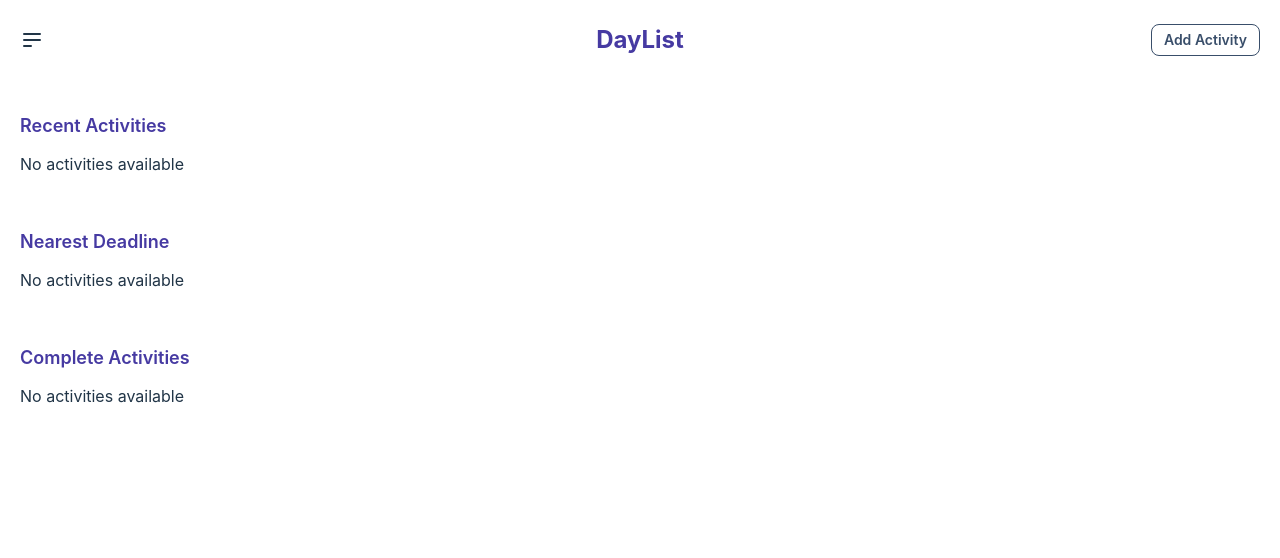
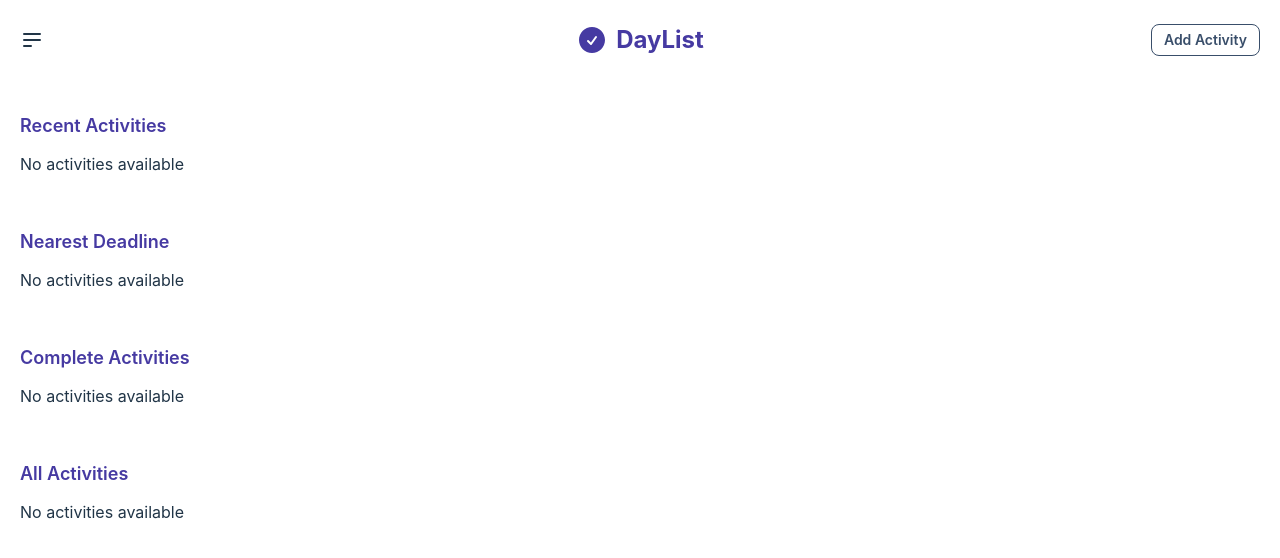
Before and after one commit to fiwz/bearmentor-task-management, a React (Vite) app: page / in a window 1280 px wide. Shown: the top 558 px of the page. Built offline with nearby package versions, Linux system fonts and the light colour scheme.

Commit message:
feat: update card style and filter per section

```diff
--- a/src/components/card.tsx
+++ b/src/components/card.tsx
@@ -2,8 +2,12 @@ import dayjs from "dayjs";
 import React from "react";
 import { ActivityContext } from "../context/activity-context";
 
-// import { DummyCard } from "./cards-dummy";
 import { TagIcon } from "@heroicons/react/24/solid";
+import {
+  PencilSquareIcon,
+  TrashIcon,
+  CheckCircleIcon,
+} from "@heroicons/react/24/outline";
 
 function getBadgeClass() {
   const tagClasses = ["", "badge-primary", "badge-secondary", "badge-accent"];
@@ -20,6 +24,7 @@ const ActivityCard = ({ activities }: any) => {
           <div key={activity.id} className="card bg-base-100 w-auto shadow-xl">
             <div className="card-body">
               <h2 className="card-title text-base">{activity.name}</h2>
+              <div className="flex flex-col flex-wrap">
                 <p className="text-secondary text-xs">
                   Start Date:{" "}
                   {dayjs(activity.startDate)
@@ -32,6 +37,7 @@ const ActivityCard = ({ activities }: any) => {
                     .format("dddd, MMMM D, YYYY h:mm A")
                     .toString()}
                 </p>
+              </div>
               <p className="text-sm pb-3">{activity.description}</p>
 
               <div className="flex content-center flex-wrap gap-1">
@@ -50,28 +56,28 @@ const ActivityCard = ({ activities }: any) => {
                 )}
               </div>
 
-              <div className="card-actions justify-end mt-5">
+              <div className="flex card-actions justify-end mt-5">
+                <button
+                  className="btn btn-outline btn-sm btn-error text-xs"
+                  onClick={() => ctxValue?.deleteActivity(activity.id)}
+                >
+                  <TrashIcon className="size-4 text-error" />
+                </button>
+                <button
+                  className="btn btn-outline btn-sm btn-secondary text-xs"
+                  onClick={() => ctxValue?.showActivity(activity.id)}
+                >
+                  <PencilSquareIcon className="size-4 text-secondary" />
+                </button>
                 {activity.status === 1 && (
                   <button
                     className="btn btn-sm btn-primary text-xs"
                     onClick={() => ctxValue?.markCompleteActivity(activity.id)}
                   >
-                    Mark as Complete
+                    <CheckCircleIcon className="size-4 text-white" />
+                    Mark as Done
                   </button>
                 )}
-                <button
-                  className="btn btn-sm btn-secondary text-xs"
-                  onClick={() => ctxValue?.deleteActivity(activity.id)}
-                >
-                  Delete
-                </button>
-                <a
-                  href="#modalForm"
-                  className="btn btn-sm btn-secondary text-xs"
-                  onClick={() => ctxValue?.showActivity(activity.id)}
-                >
-                  Update
-                </a>
               </div>
             </div>
           </div>
--- a/src/components/forms/activity-form.tsx
+++ b/src/components/forms/activity-form.tsx
@@ -24,13 +24,11 @@ const ActivityForm = () => {
   const {
     register,
     handleSubmit,
-    watch,
+    // watch,
     reset,
     formState: { errors },
     setValue,
   } = useForm<Inputs>();
-
-  console.log(watch("name"));
 
   const onSubmit: SubmitHandler<Inputs> = (data) => {
     if (data.type == "update") {
@@ -98,19 +96,19 @@ const ActivityForm = () => {
               ✕
             </button>
           </div>
-          <h3 className="font-bold">
+          <h3 className="font-bold text-lg">
             {activityToUpdate ? "Update" : "Create New"} Activity
           </h3>
           <form onSubmit={handleSubmit(onSubmit)}>
             <input
               type="hidden"
               {...register("id")}
-              defaultValue={activityToUpdate ? activityToUpdate?.id : ""}
+              // defaultValue={activityToUpdate ? activityToUpdate?.id : ""}
             />
             <input
               type="hidden"
               {...register("type")}
-              defaultValue={activityToUpdate ? "update" : "create"}
+              // defaultValue={activityToUpdate ? "update" : "create"}
             />
             <div className="flex flex-col justify-center">
               <label className="form-control w-full">
@@ -125,7 +123,7 @@ const ActivityForm = () => {
                   })}
                   placeholder="Example: Snowboarding"
                   className="input input-bordered w-full"
-                  defaultValue={activityToUpdate ? activityToUpdate?.name : ""}
+                  // defaultValue={activityToUpdate ? activityToUpdate?.name : ""}
                 />
                 {errors.name && (
                   <p role="alert" className="text-xs text-error pt-1">
@@ -141,9 +139,9 @@ const ActivityForm = () => {
                 <textarea
                   {...register("description")}
                   className="input input-bordered w-full py-2"
-                  defaultValue={
-                    activityToUpdate ? activityToUpdate?.description : ""
-                  }
+                  // defaultValue={
+                  //   activityToUpdate ? activityToUpdate?.description : ""
+                  // }
                 ></textarea>
               </label>
 
@@ -157,9 +155,9 @@ const ActivityForm = () => {
                   {...register("tags")}
                   placeholder=""
                   className="input input-bordered w-full"
-                  defaultValue={
-                    activityToUpdate ? activityToUpdate?.tags.join(",") : ""
-                  }
+                  // defaultValue={
+                  //   activityToUpdate ? activityToUpdate?.tags.join(",") : ""
+                  // }
                 />
                 <div className="label">
                   <span className="label-text-alt">
@@ -234,7 +232,7 @@ const ActivityForm = () => {
                         {...register("status")}
                         type="checkbox"
                         className="toggle toggle-primary"
-                        defaultChecked={activityToUpdate?.status ? true : false}
+                        defaultChecked={activityToUpdate?.status ? false : true}
                       />
                     </label>
                   </div>
@@ -244,7 +242,7 @@ const ActivityForm = () => {
 
             <div className="flex justify-end gap-2 mt-2">
               <button
-                className="btn btn-primary btn-outline my-3 w-40"
+                className="btn btn-primary btn-outline my-3 w-28"
                 onClick={() => {
                   resetForm();
                   ctxValue.updateModalForm(false);
@@ -252,7 +250,7 @@ const ActivityForm = () => {
               >
                 Cancel
               </button>
-              <button className="btn btn-primary my-3 w-40" type="submit">
+              <button className="btn btn-primary my-3 w-28" type="submit">
                 {activityToUpdate ? "Update" : "Add"}
               </button>
             </div>
--- a/src/components/layouts/navigation.tsx
+++ b/src/components/layouts/navigation.tsx
@@ -3,6 +3,8 @@ import {
   ActivityContext,
   ActivityContextType,
 } from "../../context/activity-context";
+
+import { CheckCircleIcon } from "@heroicons/react/24/solid";
 
 const Navigation = () => {
   const ctxValue = React.useContext(ActivityContext) as ActivityContextType;
@@ -54,6 +56,7 @@ const Navigation = () => {
             className="btn btn-ghost text-2xl text-secondary font-bold"
             href="/"
           >
+            <CheckCircleIcon className="size-8" />
             DayList
           </a>
         </div>
--- a/src/components/section.tsx
+++ b/src/components/section.tsx
@@ -7,6 +7,7 @@ const SECTION_TYPE = [
   { id: "recent", title: "Recent Activities", list: [] },
   { id: "nearest-deadline", title: "Nearest Deadline", list: [] },
   { id: "complete", title: "Complete Activities", list: [] },
+  { id: "all", title: "All Activities", list: [] },
 ];
 
 // let list = localStorage.getItem("daylist-activities");
@@ -19,21 +20,33 @@ const Section = () => {
 
   function setListByType(type: string) {
     if (arrList) {
+      let filteredList = arrList;
       switch (type) {
         case "recent":
-          return arrList.filter(
-            (item: any) => item.status === ACTIVITY_STATUS.active
+          filteredList = arrList.filter(
+            (item: any, idx: number) =>
+              item.status === ACTIVITY_STATUS.active && idx <= 3
           );
+          return filteredList;
 
         case "complete":
-          return arrList.filter(
-            (item: any) => item.status === ACTIVITY_STATUS.inactive
+          filteredList = arrList.filter(
+            (item: any, idx: number) =>
+              item.status === ACTIVITY_STATUS.inactive && idx <= 3
+          );
+          return filteredList;
+
+        case "nearest-deadline":
+          const sortedList = arrList.sort(
+            (a, b) => a.endDate.unix() - b.endDate.unix()
+          );
+          return sortedList.filter(
+            (item: any, idx: number) =>
+              item.status === ACTIVITY_STATUS.active && idx <= 3
           );
 
         default:
-          return arrList.filter(
-            (item: any) => item.status === ACTIVITY_STATUS.progress
-          );
+          return arrList;
       }
     }
   }
--- a/src/context/activity-context.tsx
+++ b/src/context/activity-context.tsx
@@ -35,22 +35,10 @@ export const ActivityContext = React.createContext<ActivityContextType | null>(
 );
 
 const ActivityProvider = ({ children }: any) => {
-  const [activities, setActivities] = React.useState<Activity[]>([
-    // {
-    //   id: crypto.randomUUID() as string,
-    //   name: "Dummy Activity Title",
-    //   description:
-    //     "Lorem ipsum dolor sit amet consectetur adipisicing elit. Dolore possimus placeat iste voluptatem molestias",
-    //   tags: ["tag1", "tag2"],
-    //   startDate: dayjs(),
-    //   endDate: dayjs().add(7, "day"),
-    //   status: ACTIVITY_STATUS.active,
-    // },
-  ]);
+  const [activities, setActivities] = React.useState<Activity[]>([]);
 
   const [modalFormOpen, setModalFormOpen] = useState<Boolean>();
   const updateModalForm = (status: Boolean) => {
-    console.log("kepanggil", status);
     if (status !== undefined) setModalFormOpen(status);
   };
 
@@ -102,6 +90,7 @@ const ActivityProvider = ({ children }: any) => {
 
     if (selectedActivity) setShowSelectedActivity(selectedActivity);
 
+    setModalFormOpen(true);
     return selectedActivity;
   };
 
```
Lines whose indentation alone changed are shown as unchanged.
